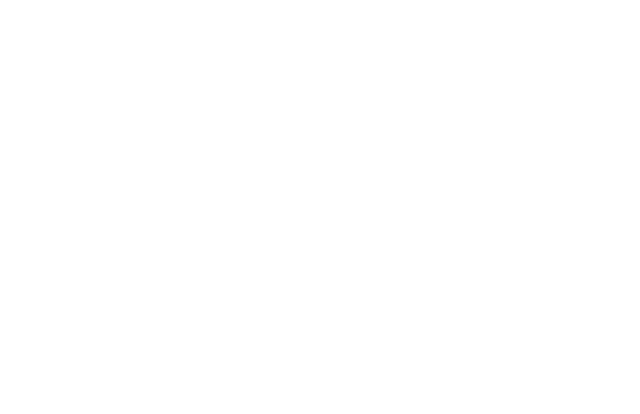
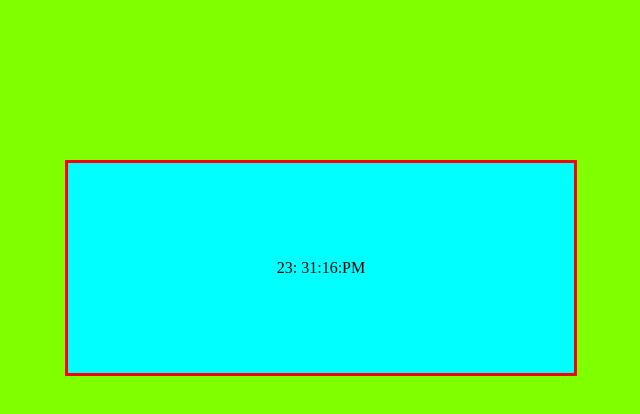
Before and after one commit to ozkan4186/Digital-Clock-Project, a plain HTML site: page index.html in a window 1280 px wide. Shown: the whole page, without its empty margins (319-959 px from the left). Drawn offline with Linux system fonts and the light colour scheme.

Commit message:
js added

```diff
--- a/app.js
+++ b/app.js
@@ -0,0 +1,25 @@
+let main=document.querySelector(".main")
+
+const clock= ()=>{
+    const hour=new Date().getHours()
+    const minute=new Date().getMinutes()
+    const second=new Date().getSeconds()
+
+main.innerHTML = `${hour < 10 ? `0${hour}`: `${hour}`}: ${minute < 10 ? `0${minute}`: `${minute}`}:${second < 10 ? `0${second}`: `${second}`}:${hour < 13?"AM":"PM" }`
+//
+//
+    //
+//
+}
+
+
+setInterval(clock,100)
+//?2.YOL
+// const newSecond=()=>{
+// let date=new Date()
+// let dateX=date.toLocaleTimeString()
+// let t=document.querySelector(".main")
+// t.innerText=dateX
+// }
+// setInterval(newSecond,100)
+// newSecond()
--- a/index.html
+++ b/index.html
@@ -4,9 +4,31 @@
     <meta charset="UTF-8">
     <meta http-equiv="X-UA-Compatible" content="IE=edge">
     <meta name="viewport" content="width=device-width, initial-scale=1.0">
+    <link rel="stylesheet" href="style.css">
     <title>DİGİTAL-CLOCK PROJECT</title>
 </head>
 <body>
+    <center>
+        <div class="container">
+            <div class="main">
+
+
+
+
+
+            </div>
+        </div>
+
+
+
+
+    </center>
+
+
+
+
+
+
 
 
 
--- a/style.css
+++ b/style.css
@@ -0,0 +1,15 @@
+*{
+    margin: 0;
+    padding: 0;
+    box-sizing: border-box;
+}
+body{
+    background-color: chartreuse;
+}
+.main{
+    border: 3px solid red;
+    background-color: aqua;
+    margin: 10rem 10rem;
+   max-width: 40%;
+    padding: 6rem 3rem;
+}
```
